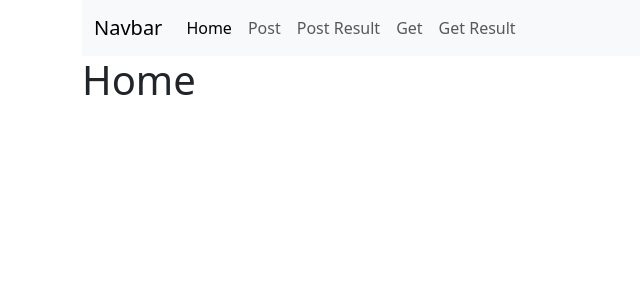
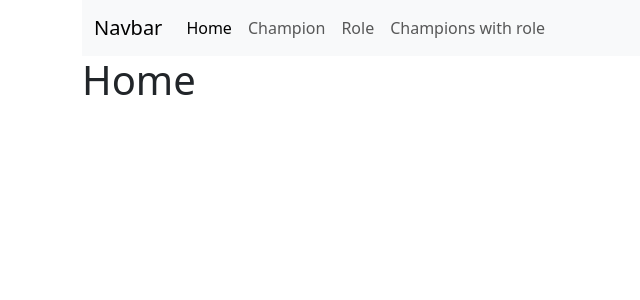
Before and after one commit to RaymondLuong02/hw3, a PHP site: page / in a window 1280 px wide. Shown: the top 300 px of the page, without its empty margins (0-640 px from the left). Run offline with PHP 8.4, Linux system fonts and the light colour scheme.

Commit message:
Update view-header.php

```diff
--- a/view-header.php
+++ b/view-header.php
@@ -20,16 +20,13 @@
           <a class="nav-link active" aria-current="page" href="/">Home</a>
         </li>
         <li class="nav-item">
-          <a class="nav-link" href="post.php">Post</a>
+          <a class="nav-link" href="champion.php">Champion</a>
         </li>
                 <li class="nav-item">
-          <a class="nav-link" href="post-result.php">Post Result</a>
+          <a class="nav-link" href="role.php">Role</a>
         </li>
                 <li class="nav-item">
-          <a class="nav-link" href="get.php">Get</a>
-        </li>
-                <li class="nav-item">
-          <a class="nav-link" href="get-result.php">Get Result</a>
+          <a class="nav-link" href="champion-with-role.php">Champions with role</a>
         </li>
       </ul>
     </div>
```
